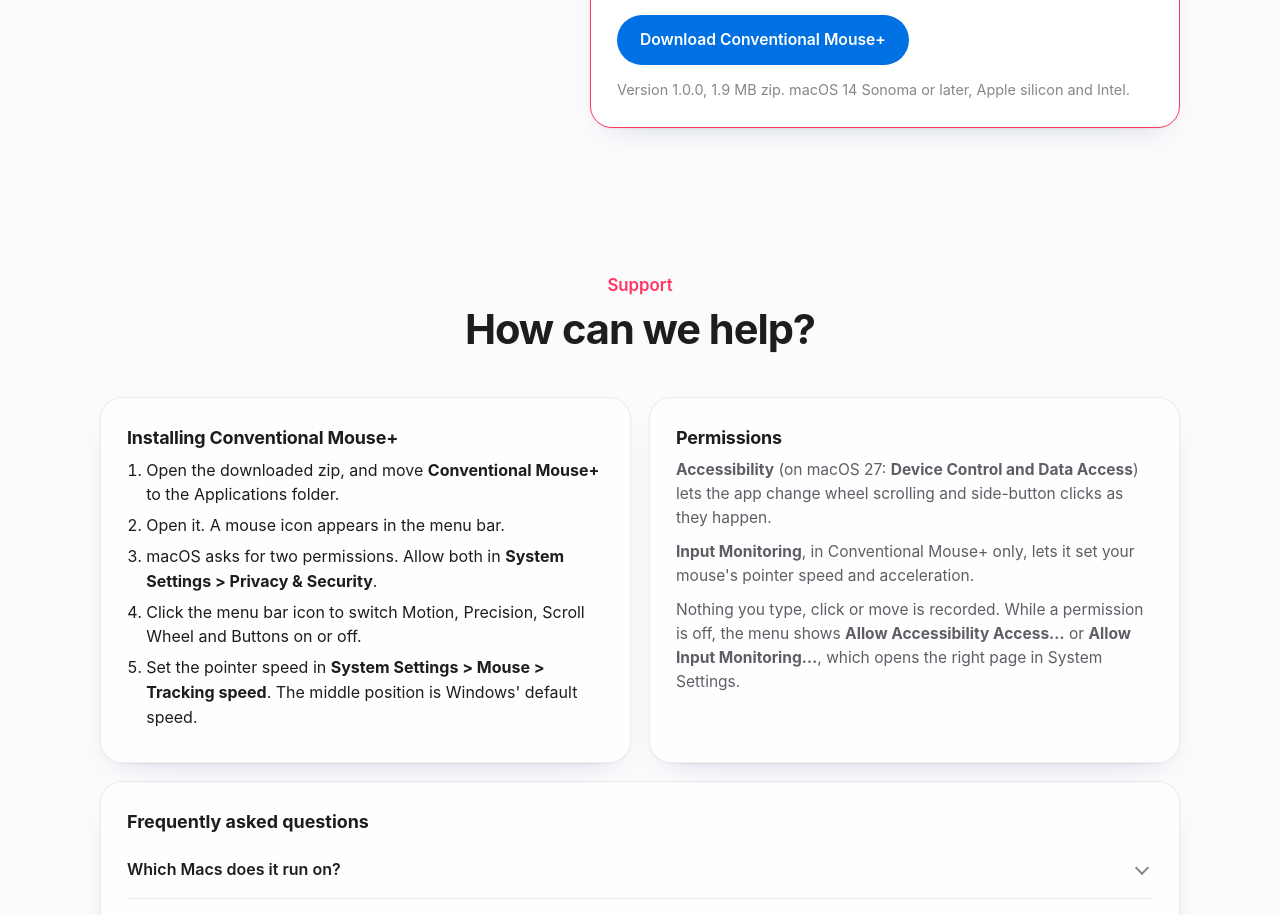
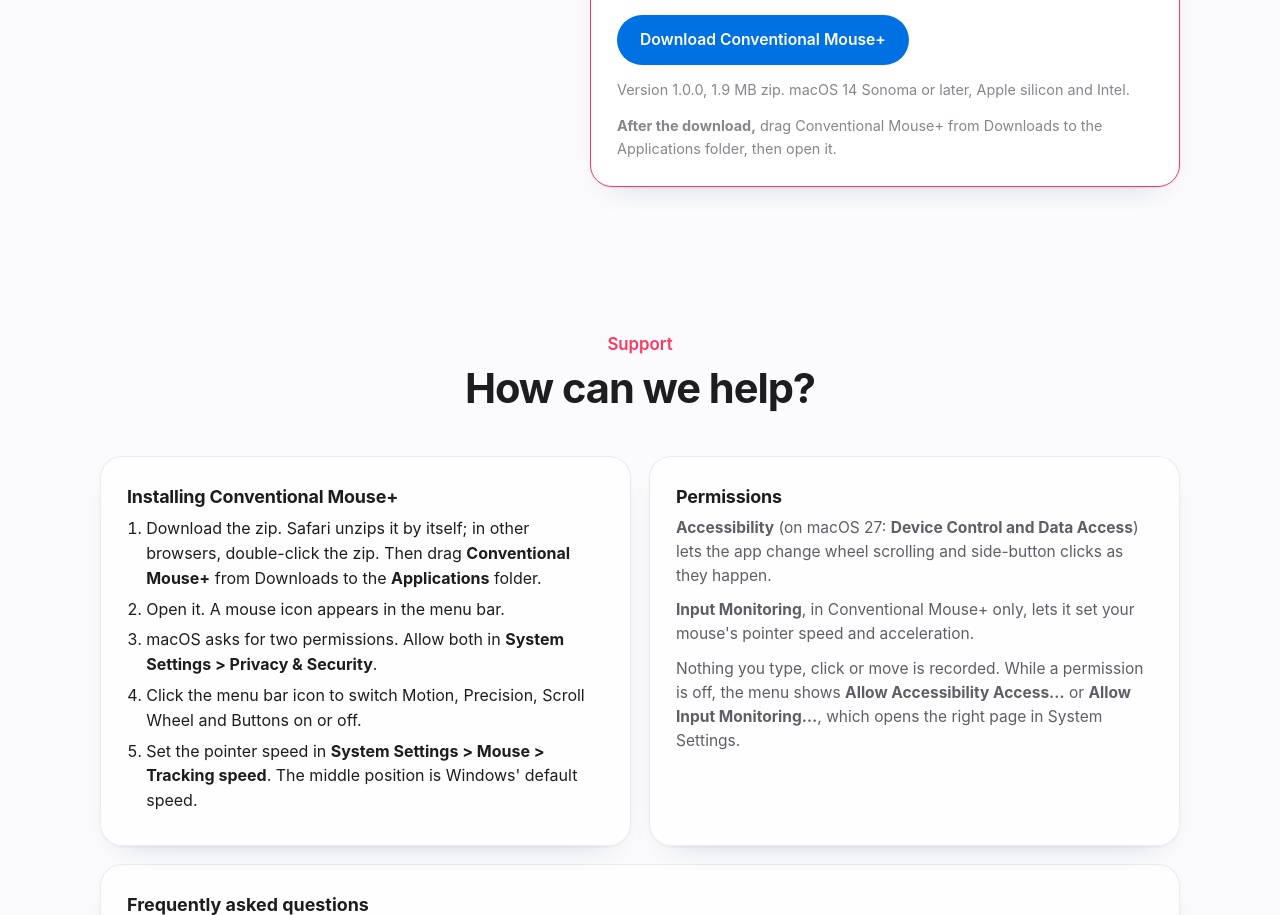
Before and after one commit to airyAudio/airyaudio.github.io, a plain HTML site: page more/conventional-mouse/index.html in a window 1280 px wide. Shown: the part 3280-4195 px from the top of the page. Drawn offline with Linux system fonts and the light colour scheme.

Commit message:
Conventional Mouse+: say to drag the app to Applications right under the download button
Co-Authored-By: Claude Opus 5.5 <noreply@anthropic.com>
Claude-Session: https://claude.ai/code/session_01KuEoozSMi7F77NgTPBECaD

```diff
--- a/more/conventional-mouse/index.html
+++ b/more/conventional-mouse/index.html
@@ -202,6 +202,7 @@
                     </ul>
                     <a class="btn btn-blue plan-btn" href="download/Conventional-Mouse-Plus-1.0.0.zip" download>Download Conventional Mouse+</a>
                     <p class="plan-note">Version 1.0.0, 1.9 MB zip. macOS 14 Sonoma or later, Apple silicon and Intel.</p>
+                    <p class="plan-note"><strong>After the download,</strong> drag Conventional Mouse+ from Downloads to the Applications folder, then open it.</p>
                 </div>
             </div>
         </div>
@@ -218,7 +219,7 @@
                 <div class="card">
                     <h3>Installing Conventional Mouse+</h3>
                     <ol>
-                        <li>Open the downloaded zip, and move <strong>Conventional Mouse+</strong> to the Applications folder.</li>
+                        <li>Download the zip. Safari unzips it by itself; in other browsers, double-click the zip. Then drag <strong>Conventional Mouse+</strong> from Downloads to the <strong>Applications</strong> folder.</li>
                         <li>Open it. A mouse icon appears in the menu bar.</li>
                         <li>macOS asks for two permissions. Allow both in <strong>System Settings &gt; Privacy &amp; Security</strong>.</li>
                         <li>Click the menu bar icon to switch Motion, Precision, Scroll Wheel and Buttons on or off.</li>
```
